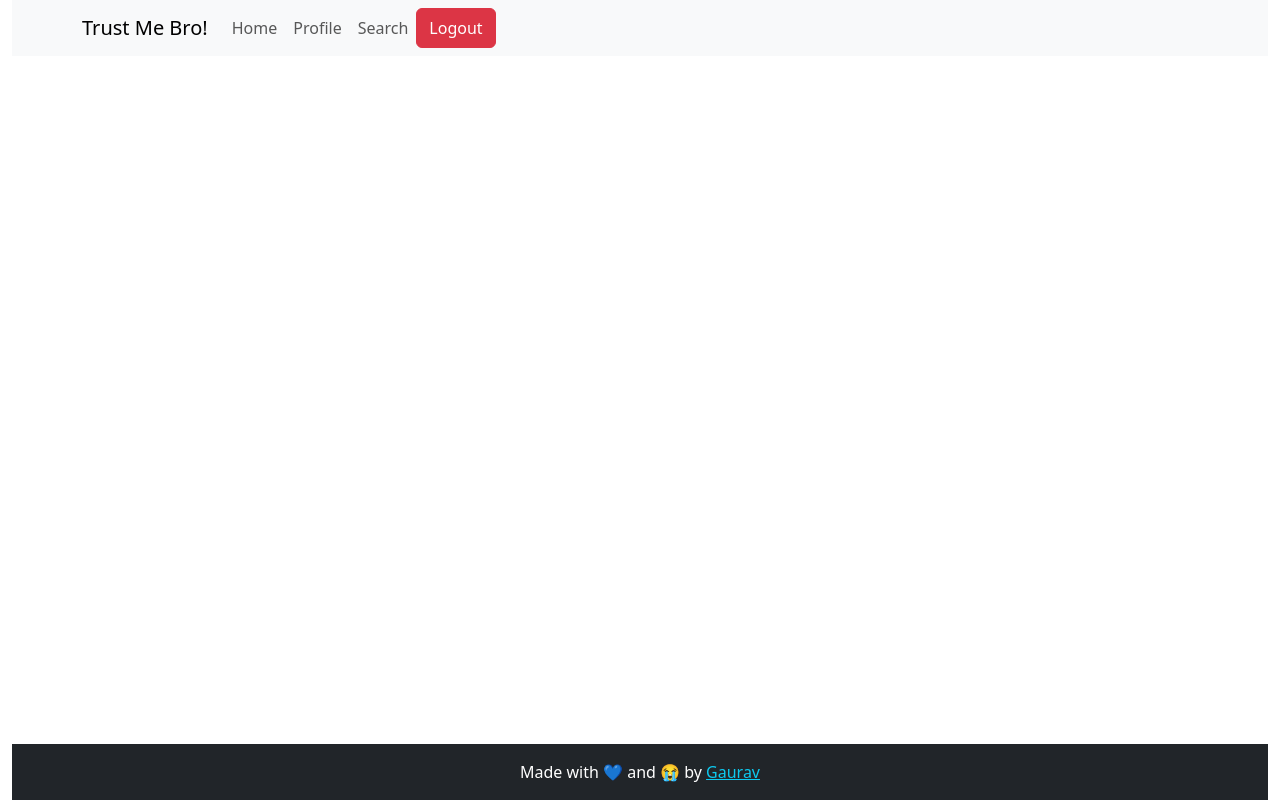
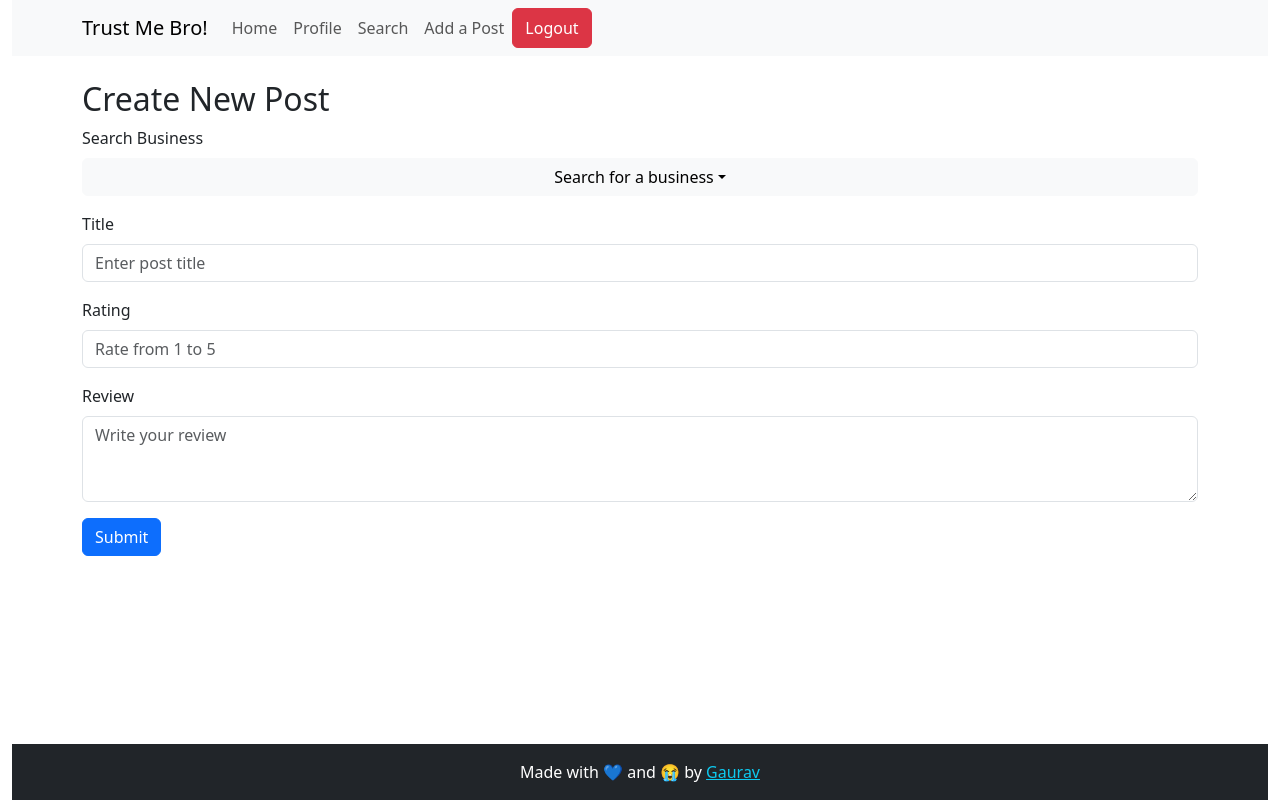
Before and after one commit to gauravwarad/project-hirkani-frontend, a React (Vite) app in the folder hirkani/: page /addpost in a window 1280 px wide. Built offline with nearby package versions, Linux system fonts and the light colour scheme; sample sign-in values are in the browser's storage.

Commit message:
add post, showing rating on posts, etc

```diff
--- a/hirkani/src/App.jsx
+++ b/hirkani/src/App.jsx
@@ -13,6 +13,7 @@ import HomePage from './components/HomePage/HomePage';
 import SearchPage from './components/Search/Search';
 import { AuthProvider } from './components/Auxiliary/AuthContext';
 import ViewProfile from './components/ProfilePage/ViewProfile';
+import AddPost from './components/HomePage/AddPost';
 
 function App() {
 
@@ -34,6 +35,7 @@ function App() {
                       <Route path="/get-profile" element={<ViewProfile />} />
                       <Route path="/home" element={<HomePage />} />
                       <Route path="/search" element={<SearchPage />} />
+                      <Route path="/addpost" element={<AddPost/>} />
                   </Route>
               </Routes>
             </Col>
--- /dev/null
+++ b/hirkani/src/components/HomePage/AddPost.jsx
@@ -0,0 +1,139 @@
+import React, { useState, useEffect } from "react";
+import { Form, Button, Dropdown, DropdownButton } from "react-bootstrap";
+import api from "../Auxiliary/ApiAxios";
+
+const AddPost = () => {
+  const [searchQuery, setSearchQuery] = useState("");
+  const [businesses, setBusinesses] = useState([]);
+  const [selectedBusiness, setSelectedBusiness] = useState(null);
+  const [title, setTitle] = useState("");
+  const [rating, setRating] = useState("");
+  const [text, setText] = useState("");
+  const [typingTimeout, setTypingTimeout] = useState(null);
+
+  useEffect(() => {
+    if (searchQuery.trim() === "") {
+      setBusinesses([]);
+      return;
+    }
+    if (typingTimeout) clearTimeout(typingTimeout);
+    const timeout = setTimeout(() => {
+      fetchBusinesses();
+    }, 500); // Delay to wait for typing to stop
+    setTypingTimeout(timeout);
+  }, [searchQuery]);
+
+  const fetchBusinesses = async () => {
+    try {
+      const response = await api.post("/search_places",  { textQuery: searchQuery });
+      const data = await response.data;
+      setBusinesses(data.places || []);
+    } catch (error) {
+      console.error("Error fetching places:", error);
+    }
+  };
+
+//   const handleSearch = async () => {
+//     try {
+//       const response = await api.post("/search_places",  { textQuery: searchQuery });
+//       const data = await response.data;
+//       setBusinesses(data.places || []);
+//     } catch (error) {
+//       console.error("Error fetching places:", error);
+//     }
+//   };
+
+  const handleSubmit = async (e) => {
+    e.preventDefault();
+    if (!selectedBusiness) {
+      alert("Please select a business before submitting.");
+      return;
+    }
+    const postData = {
+      business_id: selectedBusiness.id,
+      title,
+      rating,
+      text,
+    };
+    console.log("Submitting post:", postData);
+    try {
+      const response = await api.post("/post",  postData);
+      alert("Post submitted successfully!");
+      // Reset form fields
+      setTitle("");
+      setRating("");
+      setText("");
+      setSelectedBusiness(null);
+    } catch (error) {
+      console.error("Error fetching places:", error);
+    }
+  };
+
+  return (
+    <div className="container mt-4">
+      <h2>Create New Post</h2>
+      <Form onSubmit={handleSubmit}>
+      <Form.Group className="mb-3">
+          <Form.Label>Search Business</Form.Label>
+          <Dropdown className="w-100">
+            <Dropdown.Toggle className="w-100" variant="light">
+              {selectedBusiness ? `${selectedBusiness.name} - ${selectedBusiness.address}` : "Search for a business"}
+            </Dropdown.Toggle>
+            <Dropdown.Menu className="w-100 p-2">
+              <Form.Control
+                type="text"
+                placeholder="Enter business name"
+                value={searchQuery}
+                onChange={(e) => setSearchQuery(e.target.value)}
+              />
+              {businesses.length > 0 && businesses.map((biz) => (
+                <Dropdown.Item key={biz.id} onClick={() => setSelectedBusiness(biz)}>
+                  {biz.name} - {biz.address}
+                </Dropdown.Item>
+              ))}
+            </Dropdown.Menu>
+          </Dropdown>
+        </Form.Group>
+
+
+
+        <Form.Group className="mb-3">
+          <Form.Label>Title</Form.Label>
+          <Form.Control
+            type="text"
+            placeholder="Enter post title"
+            value={title}
+            onChange={(e) => setTitle(e.target.value)}
+          />
+        </Form.Group>
+
+        <Form.Group className="mb-3">
+          <Form.Label>Rating</Form.Label>
+          <Form.Control
+            type="number"
+            min="1"
+            max="5"
+            placeholder="Rate from 1 to 5"
+            value={rating}
+            onChange={(e) => setRating(e.target.value)}
+          />
+        </Form.Group>
+
+        <Form.Group className="mb-3">
+          <Form.Label>Review</Form.Label>
+          <Form.Control
+            as="textarea"
+            rows={3}
+            placeholder="Write your review"
+            value={text}
+            onChange={(e) => setText(e.target.value)}
+          />
+        </Form.Group>
+
+        <Button type="submit">Submit</Button>
+      </Form>
+    </div>
+  );
+};
+
+export default AddPost;
--- a/hirkani/src/components/MyNavbar/MyNavbar.jsx
+++ b/hirkani/src/components/MyNavbar/MyNavbar.jsx
@@ -22,6 +22,7 @@ function MyNavbar() {
               <>
                 <Nav.Link href="/profile">Profile</Nav.Link>
                 <Nav.Link href="/search">Search</Nav.Link>
+                <Nav.Link href='/addpost'>Add a Post</Nav.Link>
                 <Logout />
               </>
             )}
--- a/hirkani/src/components/ProfilePage/ProfilePage.jsx
+++ b/hirkani/src/components/ProfilePage/ProfilePage.jsx
@@ -67,6 +67,7 @@ const ProfilePage = () => {
                 <Card key={post.id} className="mb-3 shadow-sm">
                   <Card.Body>
                     <Card.Title>{post.title}</Card.Title>
+                    <Card.Subtitle>{post.rating}/5</Card.Subtitle>
                     <Card.Text>{post.content}</Card.Text>
                     <small className="text-muted">Posted on {new Date(post.created_at).toLocaleDateString()}</small>
                   </Card.Body>
```
